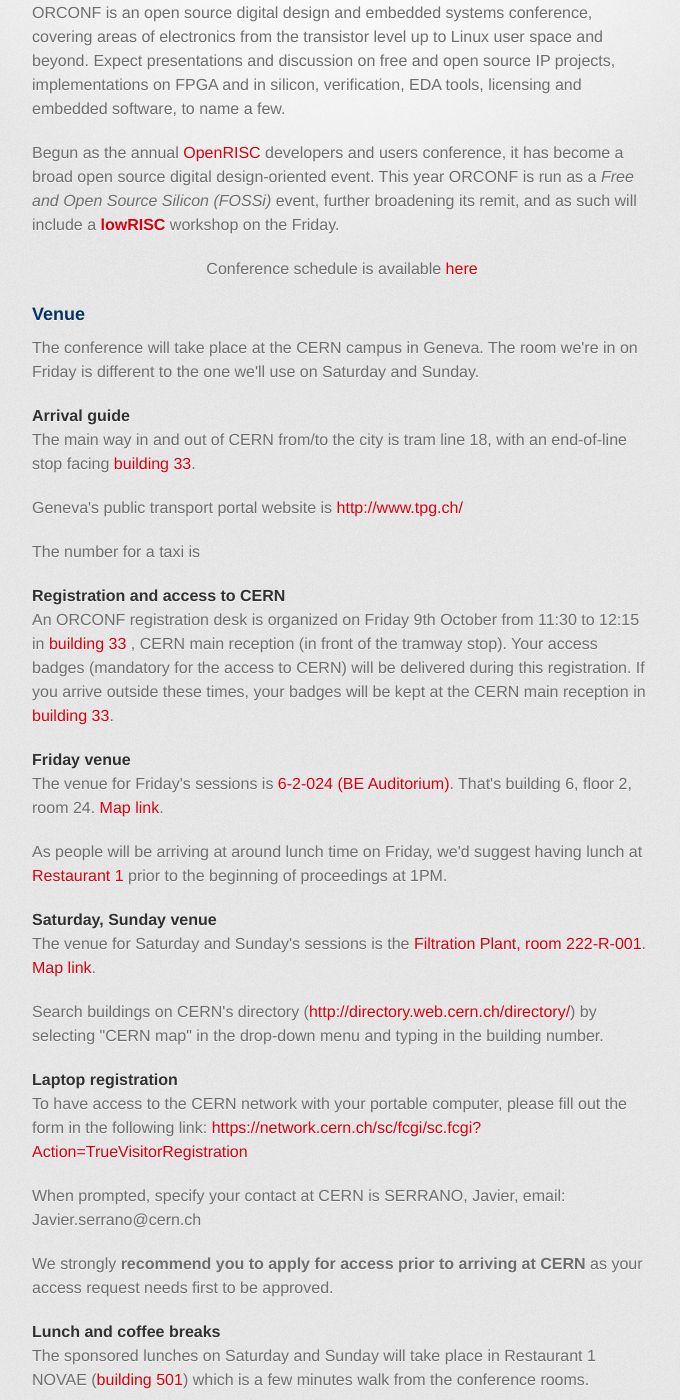
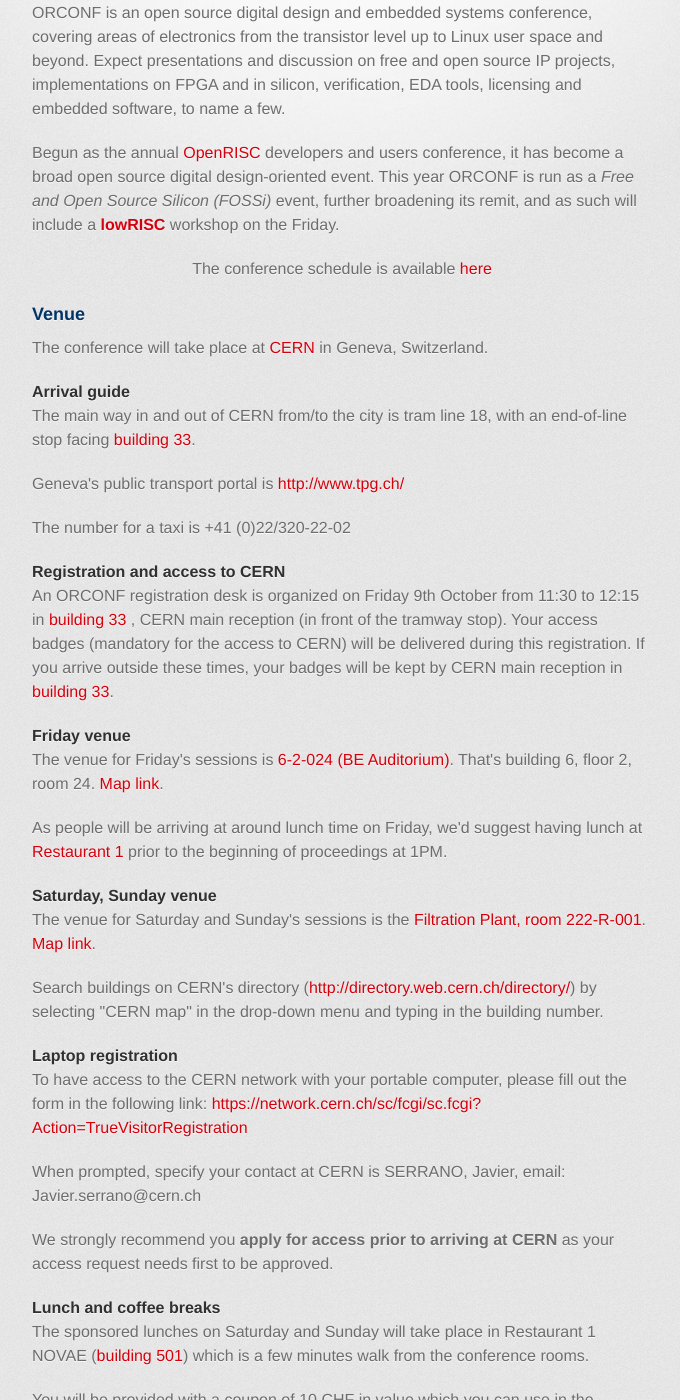
Before and after one commit to fossi-foundation/orconf, a Jekyll site: the page index.html, which Jekyll copies as it is, in a window 1280 px wide and 1400 px high, scrolled down 322 px. Shown: the whole window, without its empty margins (298-978 px from the left). Built offline with Jekyll 4.4.1, drawn with Linux system fonts in a browser that asks for light colours; some web fonts are replaced.

Commit message:
Couple more updates

```diff
--- a/index.html
+++ b/index.html
@@ -30,25 +30,24 @@
 	  <p>ORCONF is an open source digital design and embedded systems conference, covering areas of electronics from the transistor level up to Linux user space and beyond. Expect presentations and discussion on free and open source IP projects, implementations on FPGA and in silicon, verification, EDA tools, licensing and embedded software, to name a few.</p>
 	  <p>Begun as the annual <a target="_blank" href="http://openrisc.io">OpenRISC</a> developers and users conference, it has become a broad open source digital design-oriented event. This year ORCONF is run as a <em>Free and Open Source Silicon (FOSSi)</em> event, further broadening its remit, and as such will include a <a target="_blank" href="http://lowrisc.org"><strong>lowRISC</strong></a> workshop on the Friday.</p>
 
-	  <center><p>Conference schedule is available <a href="schedule.html">here</a></p></center>
+	  <center><p>The conference schedule is available <a href="schedule.html">here</a></p></center>
 
 	  <h3><a name="venue" class="anchor" href="#venue"><span class="octicon octicon-link"></span></a>Venue</h3>
-	  <p>The conference will take place at the CERN campus in Geneva. The room we're in on Friday is different to the one we'll use on Saturday and Sunday.</p>
+	  <p>The conference will take place at <a target="_blank" href="https://www.google.com/maps/place/CERN/@46.2079492,6.0776103,13z/data=!4m2!3m1!1s0x478c62fd0547d8f7:0xbef5879504ec06a">CERN</a> in Geneva, Switzerland.</p>
 
 	  <h4><a name="arrival" class="anchor" href="#arrival"><span class="octicon octicon-link"></span></a>Arrival guide</h4>
 	  <p>The main way in and out of CERN from/to the city is tram line 18, with an end-of-line stop facing <a href="https://maps.cern.ch/mapsearch/mapsearch.htm?n=[%2733%27]" target="_blank">building 33</a>.</p>
 
-	  <p>Geneva's public transport portal website is <a target="_blank" href="http://www.tpg.ch/en/web/site-international">http://www.tpg.ch/</a></p>
-	  <p>The number for a taxi is
+	  <p>Geneva's public transport portal is <a target="_blank" href="http://www.tpg.ch/en/web/site-international">http://www.tpg.ch/</a></p>
+	  <p>The number for a taxi is +41 (0)22/320-22-02</p>
 
 	  <h4><a name="arrivalrego" class="anchor" href="#arrivalrego"><span class="octicon octicon-link"></span></a>Registration and access to CERN</h4>
 	  <p>An ORCONF registration desk is organized on Friday 9th October from 11:30 to 12:15 in
 	    <a href="https://maps.cern.ch/mapsearch/mapsearch.htm?n=[%2733%27]" target="_blank">building 33</a>
 	    , CERN main reception (in front of the tramway stop). Your access badges
 	    (mandatory for the access to CERN) will be delivered during this registration.
-	    If you arrive outside these times, your badges will be kept at the CERN main reception in <a href="https://maps.cern.ch/mapsearch/mapsearch.htm?n=[%2733%27]" target="_blank">building 33</a>.
+	    If you arrive outside these times, your badges will be kept by CERN main reception in <a href="https://maps.cern.ch/mapsearch/mapsearch.htm?n=[%2733%27]" target="_blank">building 33</a>.
 	  </p>
-
 
 	  <h4><a name="fridayvenue" class="anchor" href="#fridayvenue"><span class="octicon octicon-link"></span></a>Friday venue</h4>
 	  <p>The venue for Friday's sessions is <a target="_blank" href="https://maps.cern.ch/mapsearch/mapsearch.htm?n=[%276%27]">6-2-024 (BE Auditorium)</a>. That's building 6, floor 2, room 24. <a href="https://maps.cern.ch/mapsearch/mapsearch.htm?n=[%276%27]" target="_blank">Map link</a>.
@@ -69,7 +68,7 @@
 	    When prompted, specify your contact at CERN is <i>SERRANO, Javier</i>, email: Javier.serrano@cern.ch
 	  </p>
 	  <p>
-	    We strongly <strong>recommend you to apply for access prior to arriving at CERN</strong> as your
+	    We strongly recommend you <strong>apply for access prior to arriving at CERN</strong> as your
 	    access request needs first to be approved.
 	  </p>
 
```
